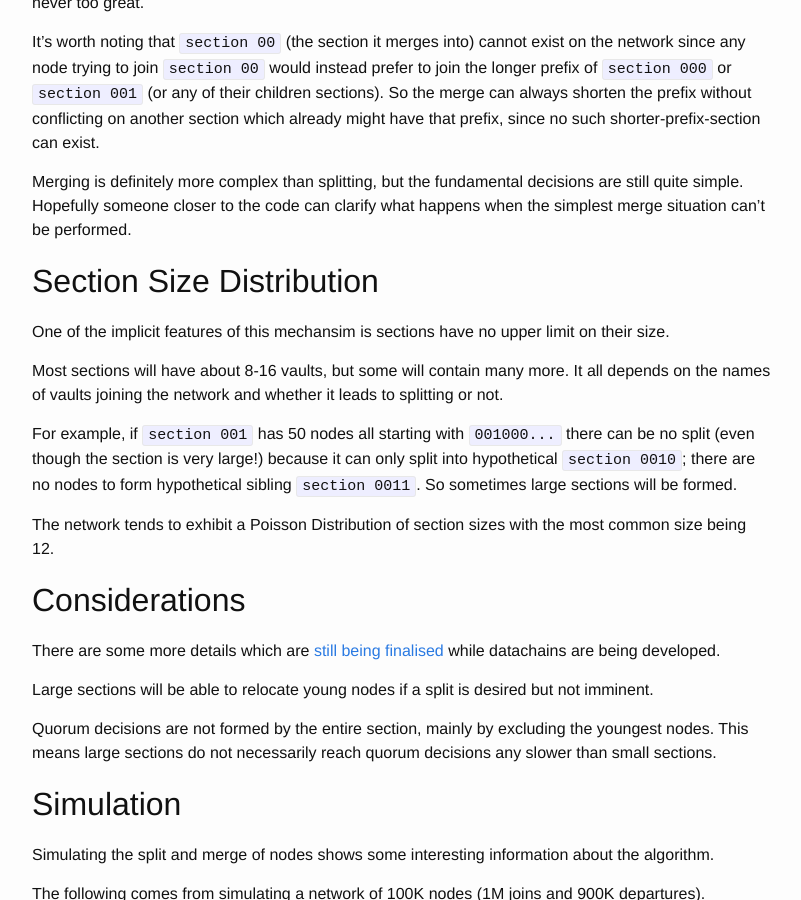
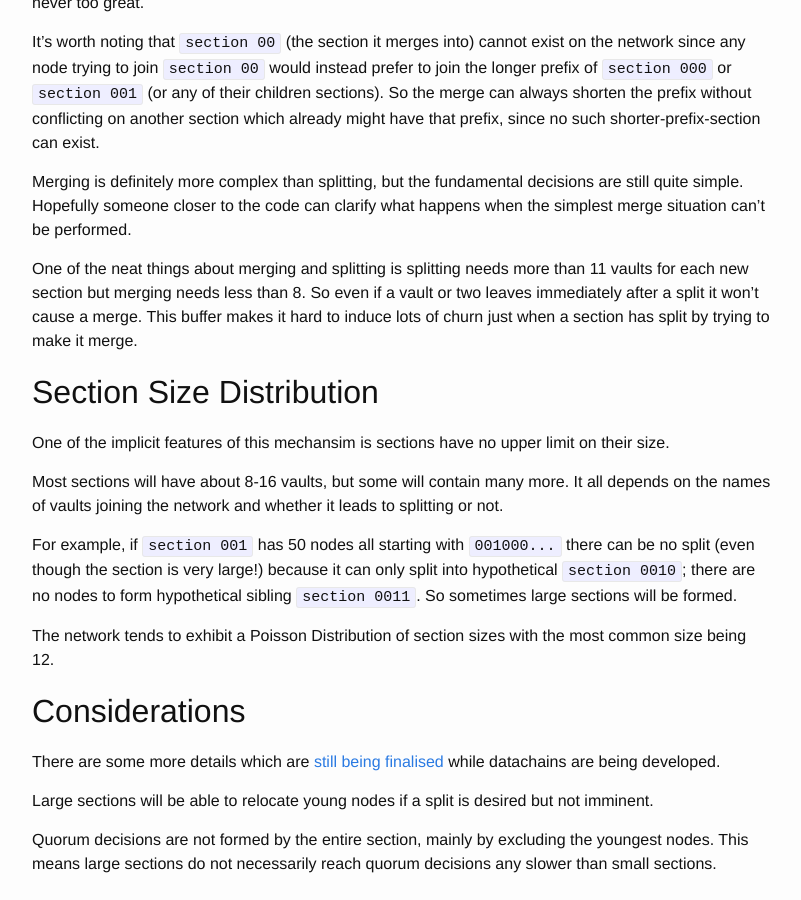
Before and after one commit to safe-network-explained/safe-network-explained.github.io, a Jekyll site: the page built from _posts/2017-11-24-splits-and-merges.markdown, in a window 1280 px wide and 900 px high, scrolled down 3011 px. Shown: the whole window, without its empty margins (238-1039 px from the left). Built offline with Jekyll 4.4.1, drawn with Linux system fonts in a browser that asks for light colours.

Commit message:
Explain the buffer for splitting sections

```diff
--- a/_posts/2017-11-24-splits-and-merges.markdown
+++ b/_posts/2017-11-24-splits-and-merges.markdown
@@ -106,6 +106,8 @@ It's worth noting that `section 00` (the section it merges into) cannot exist on
 
 Merging is definitely more complex than splitting, but the fundamental decisions are still quite simple. Hopefully someone closer to the code can clarify what happens when the simplest merge situation can't be performed.
 
+One of the neat things about merging and splitting is splitting needs more than 11 vaults for each new section but merging needs less than 8. So even if a vault or two leaves immediately after a split it won't cause a merge. This buffer makes it hard to induce lots of churn just when a section has split by trying to make it merge.
+
 ## Section Size Distribution
 
 One of the implicit features of this mechansim is sections have no upper limit on their size.
```
